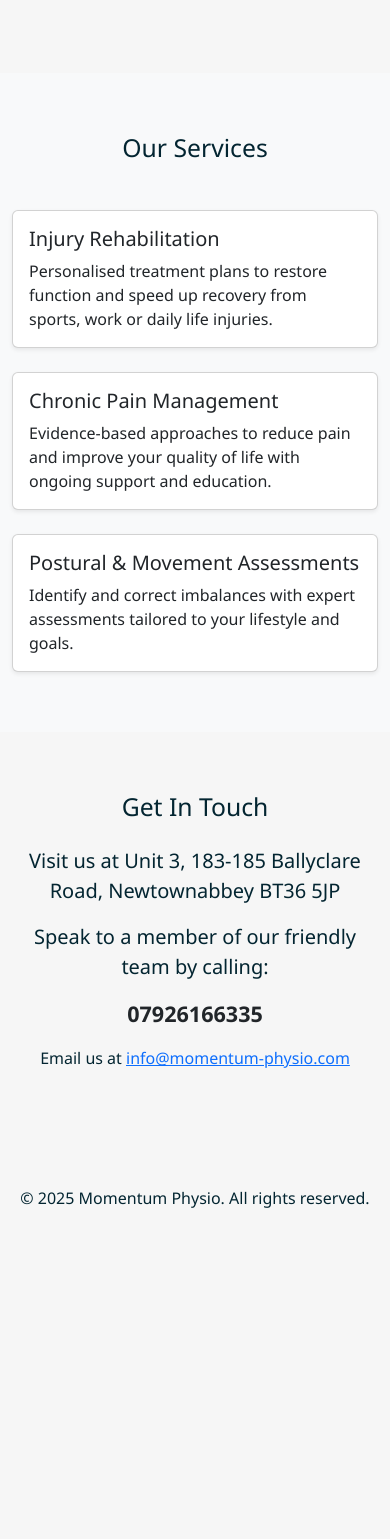
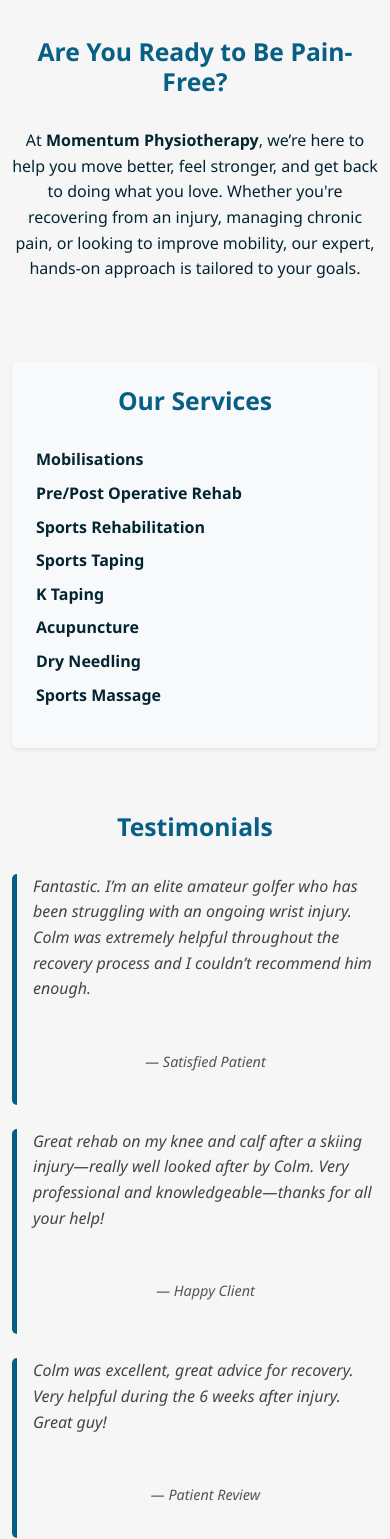
Before and after one commit to sean-mc-cabe/Momentum, a plain HTML site: page Momentum/index.html in a window 390 px wide. Shown: the part 461-2000 px from the top of the page. Before the commit the page ends 1711 px from the top, so only its background shows below. Drawn offline with nearby package versions, Linux system fonts and the light colour scheme.

Commit message:
Update index.html

```diff
--- a/Momentum/index.html
+++ b/Momentum/index.html
@@ -2,135 +2,159 @@
 <html lang="en">
 
 <head>
-  <meta charset="UTF-8">
-  <meta name="viewport" content="width=device-width, initial-scale=1.0">
-  <title>Momentum Physio | Newtownabbey</title>
-  <link href="https://cdn.jsdelivr.net/npm/bootstrap@5.3.3/dist/css/bootstrap.min.css" rel="stylesheet">
+  <meta charset="UTF-8" />
+  <meta name="viewport" content="width=device-width, initial-scale=1" />
+  <title>Momentum Physiotherapy | Pain Relief & Rehabilitation in Newtownabbey</title>
+  <meta name="description" content="Momentum Physiotherapy helps you move better and get pain-free with expert injury rehab, sports rehab, acupuncture, dry needling, and more in Newtownabbey." />
+  <link href="https://cdn.jsdelivr.net/npm/bootstrap@5.3.3/dist/css/bootstrap.min.css" rel="stylesheet" />
   <style>
     body {
-      font-family: 'Segoe UI', sans-serif;
-      background-color:#f6f6f6;
-      color: #032531
+      font-family: 'Segoe UI', Tahoma, Geneva, Verdana, sans-serif;
+      background-color: #f6f6f6;
+      color: #032531;
+      line-height: 1.6;
     }
-    .hero-text {
+
+    .hero-section {
+      background-color: #075f85;
+      color: white;
+      padding: 3rem 1rem;
+      text-align: center;
+      border-radius: 0 0 20px 20px;
+    }
+
+    .hero-section h1 {
+      font-weight: 700;
+      margin-bottom: 0.5rem;
+    }
+
+    .section-padding {
+      padding: 4rem 0;
+    }
+
+    h2 {
       color: #075f85;
-      padding: 2rem;
-      border-radius: 10px;
+      font-weight: 700;
+      margin-bottom: 2rem;
     }
-    .section-padding {
-      padding: 60px 0;
+
+    .service-list li {
+      margin-bottom: 0.5rem;
+      font-weight: 600;
     }
+
+    blockquote {
+      font-style: italic;
+      border-left: 5px solid #075f85;
+      padding-left: 1rem;
+      margin: 1.5rem 0;
+      color: #444;
+
+      border-radius: 5px;
+    }
+
     footer {
       background-color: #f6f6f6;
-      padding: 40px 0;
+      padding: 2rem 1rem;
+      text-align: center;
+      color: #555;
+      font-size: 0.9rem;
+    }
+
+    a {
+      color: #075f85;
+      text-decoration: none;
+    }
+
+    a:hover,
+    a:focus {
+      text-decoration: underline;
     }
   </style>
 </head>
 
 <body>
 
+  <header class="hero-section" role="banner">
+    <img src="logo.jpg" alt="Momentum Physiotherapy Logo" style="max-width: 180px; margin-bottom: 1rem;" />
+    <h1>Momentum Physiotherapy</h1>
+    <p>Helping you move better, feel stronger, and get back to doing what you love.</p>
+  </header>
 
-  <!--
-  <div id="heroCarousel" class="carousel slide" data-bs-ride="carousel">
-    <div class="carousel-inner">
-      <div class="carousel-item active">
-        <img src="https://via.placeholder.com/1600x600?text=Professional+Physiotherapy" class="d-block w-100" alt="...">
-        <div class="carousel-caption d-none d-md-block hero-text">
-          <h1>Momentum Physio</h1>
-          <p>Helping you move better, feel better, live better.</p>
-        </div>
-      </div>
-      <div class="carousel-item">
-        <img src="https://via.placeholder.com/1600x600?text=Friendly+Experienced+Team" class="d-block w-100" alt="...">
-        <div class="carousel-caption d-none d-md-block hero-text">
-          <h2>Your Journey Starts Here</h2>
-          <p>Compassionate care, tailored to your needs.</p>
-        </div>
-      </div>
-      <div class="carousel-item">
-        <img src="https://via.placeholder.com/1600x600?text=Recovery+with+Momentum" class="d-block w-100" alt="...">
-        <div class="carousel-caption d-none d-md-block hero-text">
-          <h2>Recover with Confidence</h2>
-          <p>Modern treatment techniques that work.</p>
-        </div>
-      </div>
-    </div>
-    <button class="carousel-control-prev" type="button" data-bs-target="#heroCarousel" data-bs-slide="prev">
-      <span class="carousel-control-prev-icon" aria-hidden="true"></span>
-      <span class="visually-hidden">Previous</span>
-    </button>
-    <button class="carousel-control-next" type="button" data-bs-target="#heroCarousel" data-bs-slide="next">
-      <span class="carousel-control-next-icon" aria-hidden="true"></span>
-      <span class="visually-hidden">Next</span>
-    </button>
-  </div>
-Carousel -->
-  <!-- About Section -->
- <section class="section-padding text-center">
-  <div class="container">
-    <img src="logo.jpg" alt="Momentum Physio Logo" class="mb-4" style="max-width: 200px;">
-    <h2 class="mb-4">Welcome to Momentum Physio</h2>
-    <p class="lead">Located in the heart of Newtownabbey, Momentum Physio is dedicated to helping you reach your health goals</p>
-  </div>
-</section>
+  <main class="container" role="main">
 
-  <!-- Services Section -->
-  <section class="bg-light section-padding">
-    <div class="container">
-      <h2 class="text-center mb-5">Our Services</h2>
-      <div class="row g-4">
-        <div class="col-md-4">
-          <div class="card h-100 shadow-sm">
-            <div class="card-body">
-              <h5 class="card-title">Injury Rehabilitation</h5>
-              <p class="card-text">Personalised treatment plans to restore function and speed up recovery from sports, work or daily life injuries.</p>
-            </div>
-          </div>
-        </div>
-        <div class="col-md-4">
-          <div class="card h-100 shadow-sm">
-            <div class="card-body">
-              <h5 class="card-title">Chronic Pain Management</h5>
-              <p class="card-text">Evidence-based approaches to reduce pain and improve your quality of life with ongoing support and education.</p>
-            </div>
-          </div>
-        </div>
-        <div class="col-md-4">
-          <div class="card h-100 shadow-sm">
-            <div class="card-body">
-              <h5 class="card-title">Postural & Movement Assessments</h5>
-              <p class="card-text">Identify and correct imbalances with expert assessments tailored to your lifestyle and goals.</p>
-            </div>
-          </div>
-        </div>
-      </div>
-    </div>
-  </section>
+    <section aria-labelledby="intro-heading" class="section-padding text-center">
+      <h2 id="intro-heading">Are You Ready to Be Pain-Free?</h2>
+      <p>At <strong>Momentum Physiotherapy</strong>, we’re here to help you move better, feel stronger, and get back to doing what you love. Whether you're recovering from an injury, managing chronic pain, or looking to improve mobility, our expert, hands-on approach is tailored to your goals.</p>
+    </section>
 
-  <!-- Contact Section -->
-  <section class="section-padding text-center">
-    <div class="container">
-      <h2 class="mb-4">Get In Touch</h2>
-      <p class="lead">Visit us at Unit 3, 183-185 Ballyclare Road, Newtownabbey BT36 5JP</p>
-      <!-- Phone Contact Section -->
+    <section aria-labelledby="services-heading" class="section-padding bg-light rounded p-4 shadow-sm">
+      <h2 id="services-heading" class="text-center">Our Services</h2>
+      <ul class="service-list list-unstyled mx-auto" style="max-width: 600px;">
+        <li>Mobilisations</li>
+        <li>Pre/Post Operative Rehab</li>
+        <li>Sports Rehabilitation</li>
+        <li>Sports Taping</li>
+        <li>K Taping</li>
+        <li>Acupuncture</li>
+        <li>Dry Needling</li>
+        <li>Sports Massage</li>
+      </ul>
+    </section>
 
-    <p class="lead">
-      Speak to a member of our friendly team by calling:
-    </p>
-    <p class="fs-4 fw-bold">
-      <a href="tel:+447926166335" class="text-decoration-none text-dark">07926166335</a>
-    </p>
+    <section aria-labelledby="testimonials-heading" class="section-padding">
+      <h2 id="testimonials-heading" class="text-center">Testimonials</h2>
 
+      <article>
+        <blockquote>
+          <p>Fantastic. I’m an elite amateur golfer who has been struggling with an ongoing wrist injury. Colm was extremely helpful throughout the recovery process and I couldn’t recommend him enough.</p>
+          <footer>— Satisfied Patient</footer>
+        </blockquote>
+      </article>
 
-      <p>Email us at <a href="mailto:info@momentum-physio.com">info@momentum-physio.com</a></p>
-    </div>
-  </section>
+      <article>
+        <blockquote>
+          <p>Great rehab on my knee and calf after a skiing injury—really well looked after by Colm. Very professional and knowledgeable—thanks for all your help!</p>
+          <footer>— Happy Client</footer>
+        </blockquote>
+      </article>
 
-  <!-- Footer -->
-  <footer class="text-center">
-    <div class="container">
-      <p class="mb-0">&copy; 2025 Momentum Physio. All rights reserved.</p>
-    </div>
+      <article>
+        <blockquote>
+          <p>Colm was excellent, great advice for recovery. Very helpful during the 6 weeks after injury. Great guy!</p>
+          <footer>— Patient Review</footer>
+        </blockquote>
+      </article>
+
+      <article>
+        <blockquote>
+          <p>I had my son up at Colm McCabe for a few different injuries and he was fantastic. Everything he explained was very clear and easy to follow. ⭐️⭐️⭐️⭐️⭐️</p>
+          <footer>— Parent of Patient</footer>
+        </blockquote>
+      </article>
+
+      <article>
+        <blockquote>
+          <p>Had physio for an MCL injury for a few weeks with Colm. Couldn’t recommend him enough, very professional and good craic. 10/10</p>
+          <footer>— Grateful Client</footer>
+        </blockquote>
+      </article>
+    </section>
+
+    <section aria-labelledby="contact-heading" class="section-padding text-center bg-light rounded p-4 shadow-sm">
+      <h2 id="contact-heading">Get in Touch</h2>
+      <address>
+        <p>Visit us at:</p>
+        <p><strong>New Business Location TBA soon!</strong></p>
+        <p>Call us: <a href="tel:+447926166335">07926 166335</a></p>
+        <p>Email: <a href="mailto:info@momentum-physio.com">info@momentum-physio.com</a></p>
+      </address>
+    </section>
+
+  </main>
+
+  <footer>
+    <p>&copy; 2025 Momentum Physiotherapy. All rights reserved.</p>
   </footer>
 
   <script src="https://cdn.jsdelivr.net/npm/bootstrap@5.3.3/dist/js/bootstrap.bundle.min.js"></script>
```
